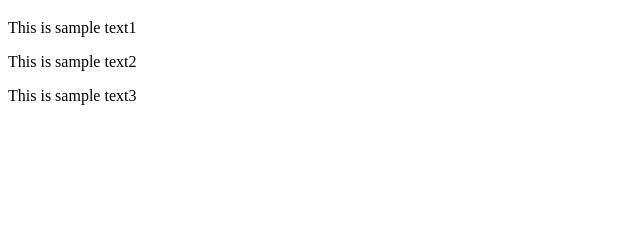
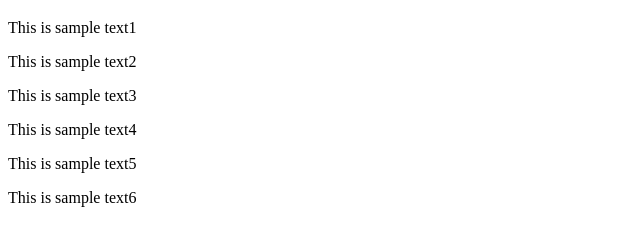
Before and after one commit to Pnk313326/Demo-git, a plain HTML site: page index.html in a window 1280 px wide. Shown: the part 61-302 px from the top of the page, without its empty margins (0-640 px from the left). Drawn offline with Linux system fonts and the light colour scheme.

Commit message:
add 6th text

```diff
--- a/index.html
+++ b/index.html
@@ -6,5 +6,8 @@
     <p>This is sample text1</p>
     <p>This is sample text2</p>
     <p>This is sample text3</p>
+    <p>This is sample text4</p>
+    <p>This is sample text5</p>
+    <p>This is sample text6</p>
 </body>
 </html>
```
